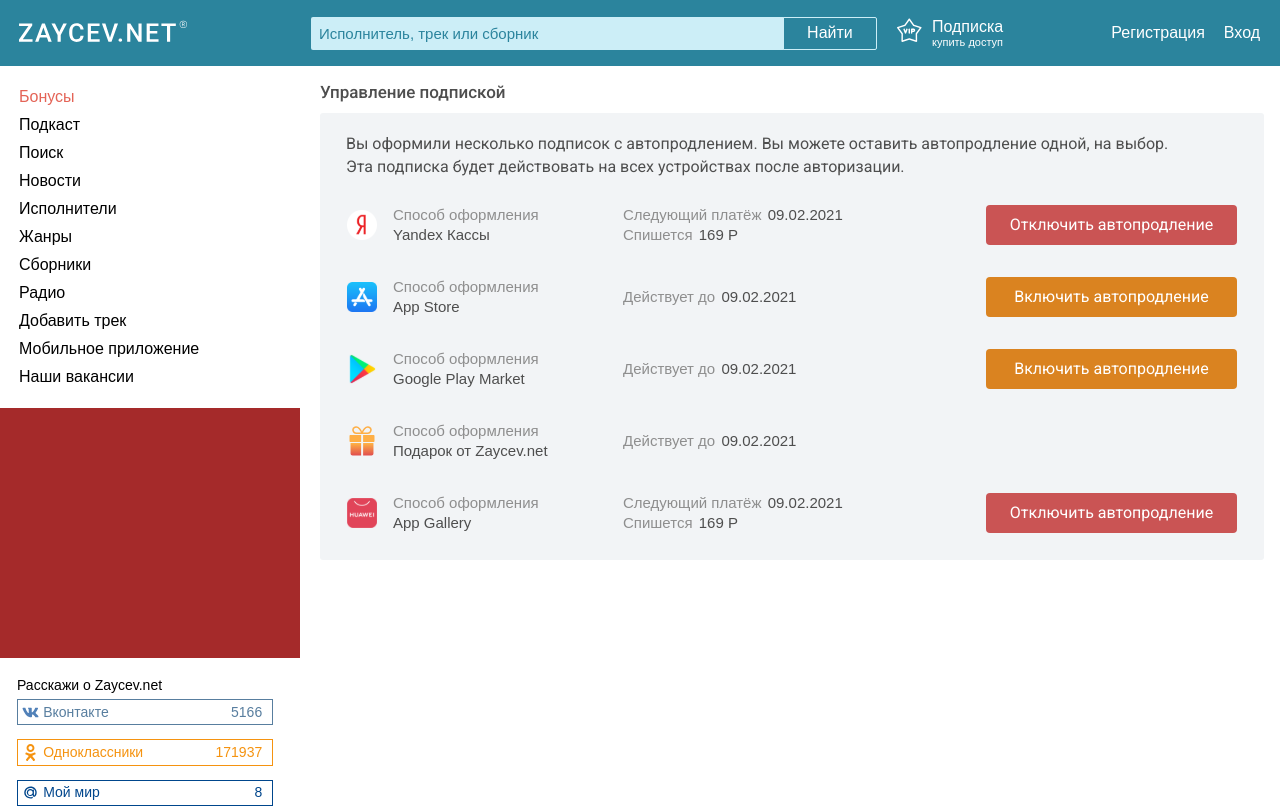
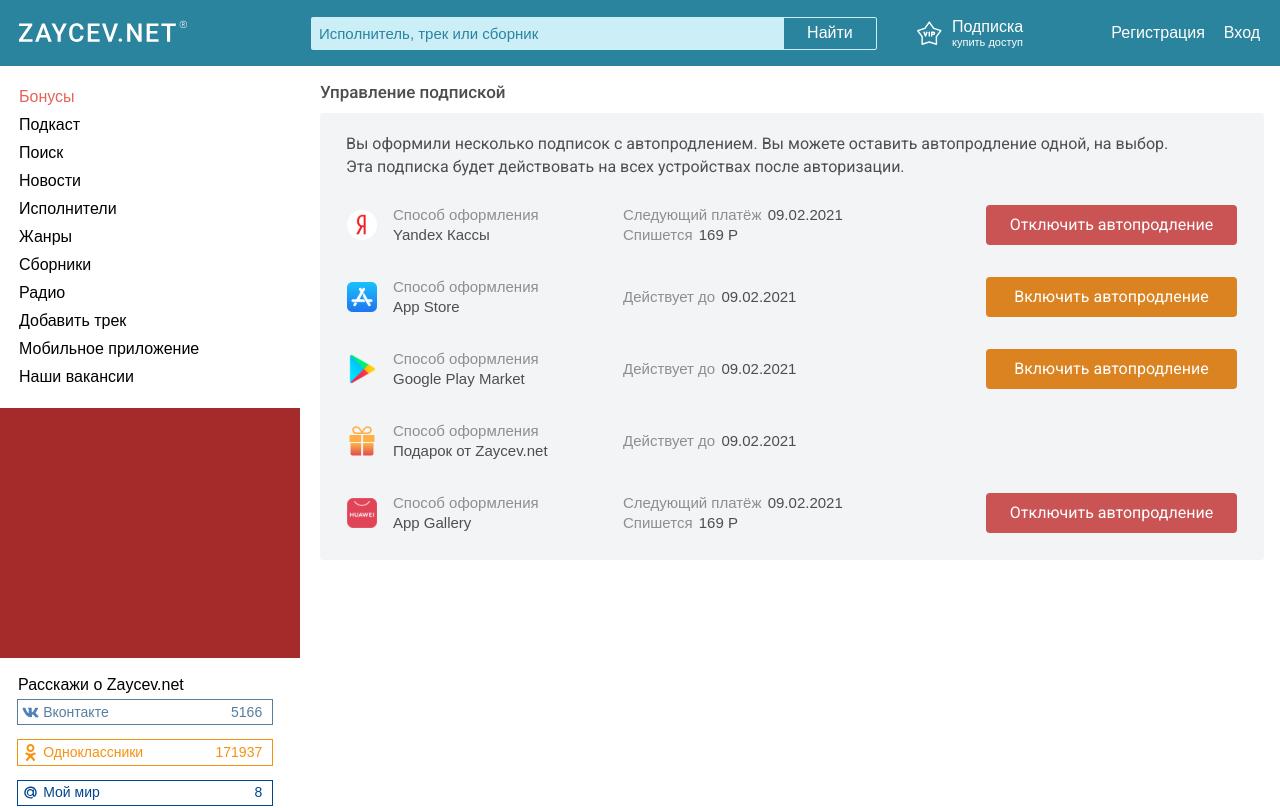
Before and after one commit to NikitaPakhomov/Zaycev-test, a React (Create React App) app: page / in a window 1280 px wide. Shown: the top 808 px of the page. Built offline with nearby package versions, Linux system fonts and the light colour scheme.

Commit message:
all done

```diff
--- a/src/components/Header/HeaderComponents/Profile/styled.index.js
+++ b/src/components/Header/HeaderComponents/Profile/styled.index.js
@@ -16,7 +16,7 @@
 
 export const StyledSubscriber = styled.div`
   display: flex;
-  margin-left: 18px;
+  margin-left: 38px;
   cursor: pointer;
 `;
 export const StyledSubscriberTextContainer = styled.div`
@@ -35,7 +35,7 @@
   line-height: 13px;
 `;
 export const StyledSubscriberLogo = styled(Star)`
-  color: black;
+  margin-top: 3px;
 `;
 
 export const StyledAuth = styled.div`
--- a/src/components/Header/HeaderComponents/Star.jsx
+++ b/src/components/Header/HeaderComponents/Star.jsx
@@ -1,8 +1,8 @@
 import React from 'react';
 
-const Star = () => {
+const Star = (props) => {
   return (
-    <svg width="25" height="24" viewBox="0 0 25 24">
+    <svg {...props} width="25" height="24" viewBox="0 0 25 24">
       <path
         d="M24.5453 9.44297C24.4745 9.22501 24.3027 9.05463 24.0841 8.98579L17.1116 6.78861L12.8673 0.836301C12.7342 0.649743 12.5192 0.53894 12.29 0.53894C12.0608 0.53894 11.8458 0.649743 11.7127 0.836301L7.46839 6.78861L0.495966 8.98584C0.277338 9.05473 0.105565 9.22506 0.0347056 9.44302C-0.0361061 9.66092 0.00278034 9.89971 0.139123 10.0839L4.4885 15.9598L4.42354 23.2701C4.42152 23.4993 4.53036 23.7153 4.71581 23.85C4.90127 23.9848 5.14039 24.0215 5.35768 23.9487L12.29 21.628L19.2224 23.9487C19.2959 23.9733 19.3719 23.9854 19.4475 23.9854C19.5953 23.9854 19.7416 23.9391 19.8643 23.8499C20.0497 23.7152 20.1586 23.4992 20.1565 23.2701L20.0916 15.9598L24.441 10.0839C24.5773 9.89972 24.6161 9.66092 24.5453 9.44297ZM18.8105 15.3069C18.719 15.4307 18.6701 15.581 18.6714 15.735L18.7296 22.2883L12.5151 20.2079C12.4421 20.1834 12.3661 20.1712 12.29 20.1712C12.214 20.1712 12.1379 20.1834 12.0649 20.2079L5.85043 22.2883L5.90867 15.735C5.91006 15.581 5.86119 15.4307 5.76954 15.3069L1.87053 10.0395L8.12101 8.06975C8.26792 8.02347 8.39581 7.93057 8.4852 7.80513L12.29 2.46924L16.0948 7.80518C16.1843 7.93057 16.3121 8.02347 16.459 8.0698L22.7095 10.0395L18.8105 15.3069Z"
         fill="white"
--- a/src/components/TellAboutUs/styled.index.js
+++ b/src/components/TellAboutUs/styled.index.js
@@ -16,6 +16,10 @@
 
 export const StyledTitle = styled.div`
   margin-left: 0.5em;
+  border: none;
+  font-size: 16px;
+  font-weight: 400;
+  line-height: 14px;
 `;
 
 export const StyledSocialWidget = styled.div`
```
